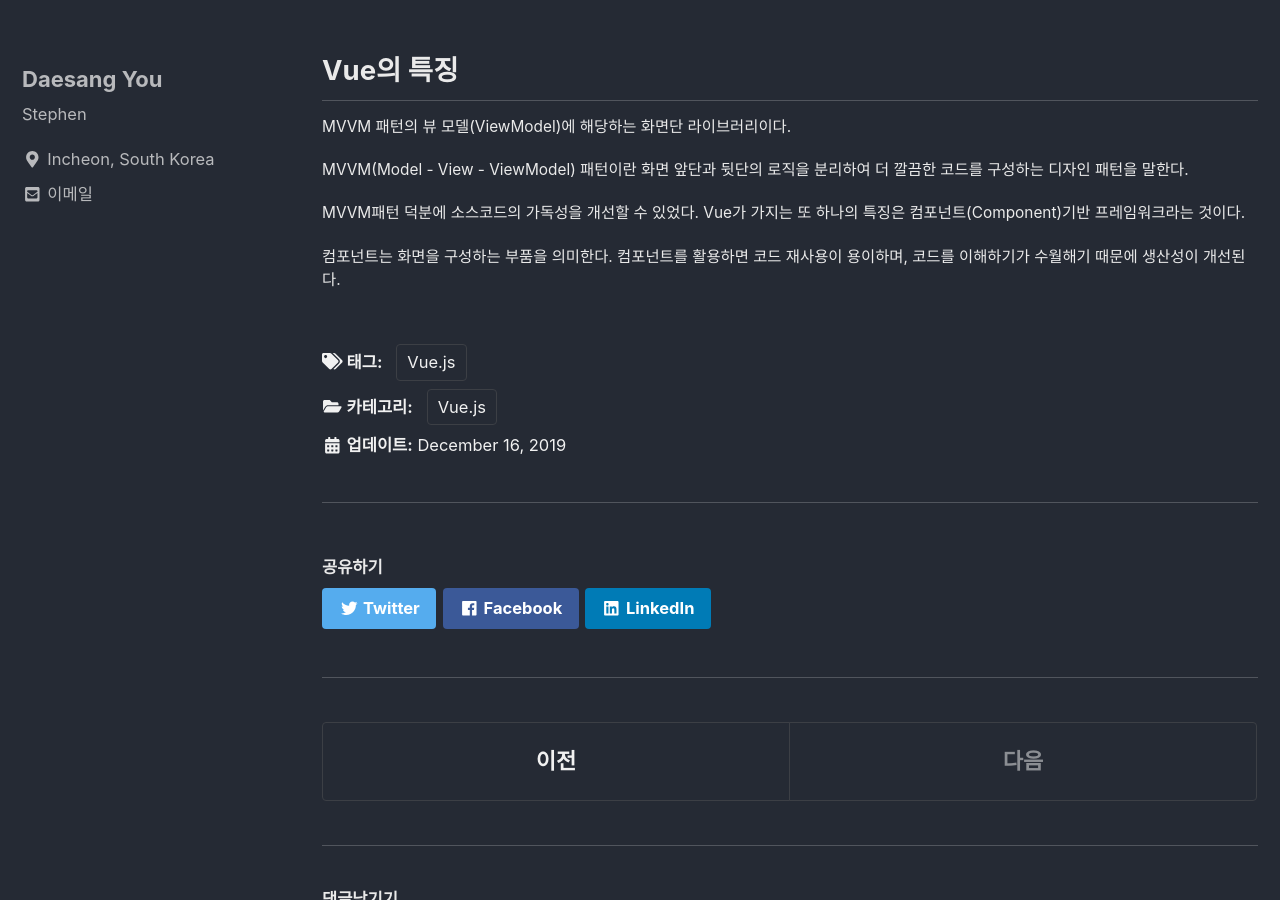
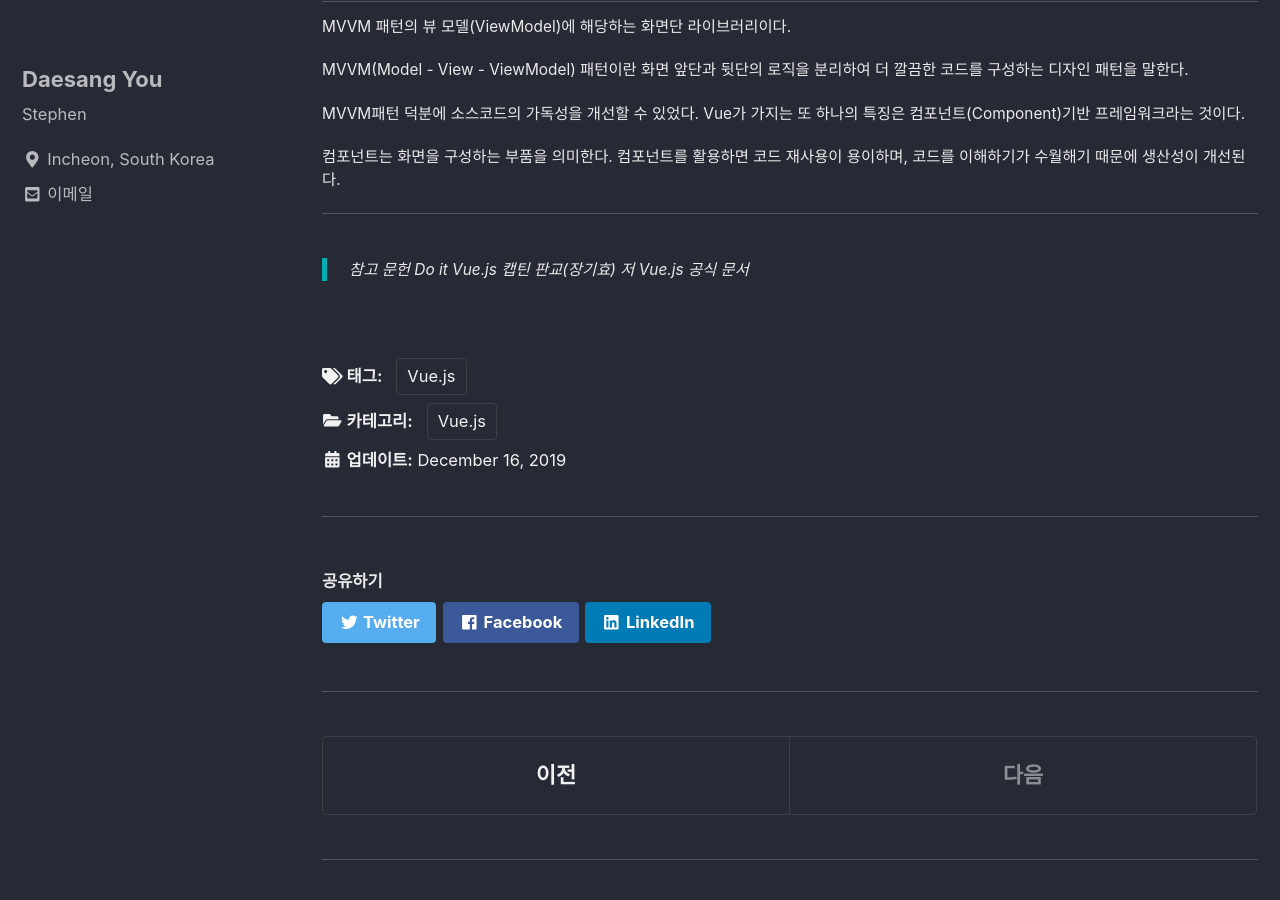
Before and after one commit to eotkd4791/eotkd4791.github.io, a Jekyll site: the page built from _posts/VueJS/2019-12-16-vue-01.md, in a window 1280 px wide and 900 px high, scrolled down 1488 px. Built offline with Jekyll 4.4.1, drawn with Linux system fonts in a browser that asks for light colours; cached includes are drawn as plain includes; comment, search, counter and statistics services are not loaded.

Commit message:
Update 2019-12-16-vue-01.md

```diff
--- a/_posts/VueJS/2019-12-16-vue-01.md
+++ b/_posts/VueJS/2019-12-16-vue-01.md
@@ -9,7 +9,7 @@ read_time: false
 
 ## Vue.js란?
 
-![](/assets/img/vue/vue.png)
+<img src="assets/img/vue/vue.png" width="50%" height="50%">
 
 Vue는 화면단 라이브러리이자 프레임워크이다. 뷰 코어 라이브러리는 화면단 데이터 표현에 관한 기능들을 주로 제공하지만,
 
@@ -68,3 +68,11 @@ MVVM(Model - View - ViewModel) 패턴이란 화면 앞단과 뒷단의 로직을
 MVVM패턴 덕분에 소스코드의 가독성을 개선할 수 있었다. Vue가 가지는 또 하나의 특징은 컴포넌트(Component)기반 프레임워크라는 것이다.
 
 컴포넌트는 화면을 구성하는 부품을 의미한다. 컴포넌트를 활용하면 코드 재사용이 용이하며, 코드를 이해하기가 수월해기 때문에 생산성이 개선된다.
+
+
+
+---
+
+>참고 문헌
+>Do it Vue.js 캡틴 판교(장기효) 저
+>Vue.js 공식 문서
```
